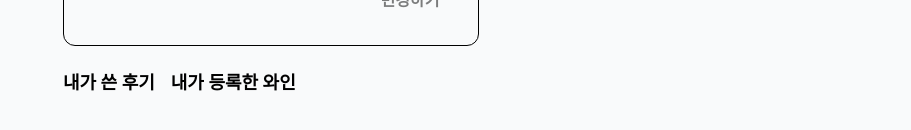
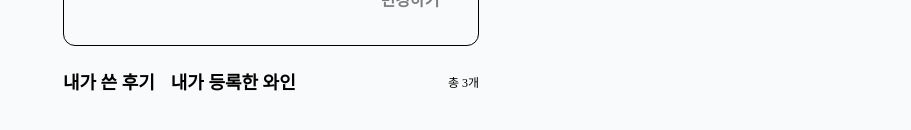
Before and after one commit to summerDev96/WHYNE_FE, a Next.js app: page /myprofile in a window 1280 px wide. Shown: the part 344-474 px from the top of the page, without its empty margins (369-1280 px from the left). Built offline with nearby package versions, Linux system fonts and the light colour scheme; a web font is replaced by a local one.

Commit message:
feat: 탭 메뉴에 목업 데이터 API 응답 구조로 연동 및 총 목록 총 개수 추가

```diff
--- a/src/pages/myprofile/Tab.tsx
+++ b/src/pages/myprofile/Tab.tsx
@@ -1,9 +1,17 @@
-// components/TabNav.tsx
 type Tab = 'reviews' | 'wines';
 
-export function TabNav({ current, onChange }: { current: Tab; onChange: (t: Tab) => void }) {
+interface TabNavProps {
+  current: Tab;
+  onChange: (t: Tab) => void;
+  reviewsCount: number;
+  winesCount: number;
+}
+
+export function TabNav({ current, onChange, reviewsCount, winesCount }: TabNavProps) {
+  const count = current === 'reviews' ? reviewsCount : winesCount;
+
   return (
-    <nav>
+    <nav className='flex justify-between items-center'>
       <div className='flex justify-start gap-4'>
         {(['reviews', 'wines'] as Tab[]).map((tab) => (
           <button
@@ -17,6 +25,7 @@ export function TabNav({ current, onChange }: { current: Tab; onChange: (t: Tab)
           </button>
         ))}
       </div>
+      <span className='custom-text-xs-regular text-primary'>총 {count}개</span>
     </nav>
   );
 }
```
